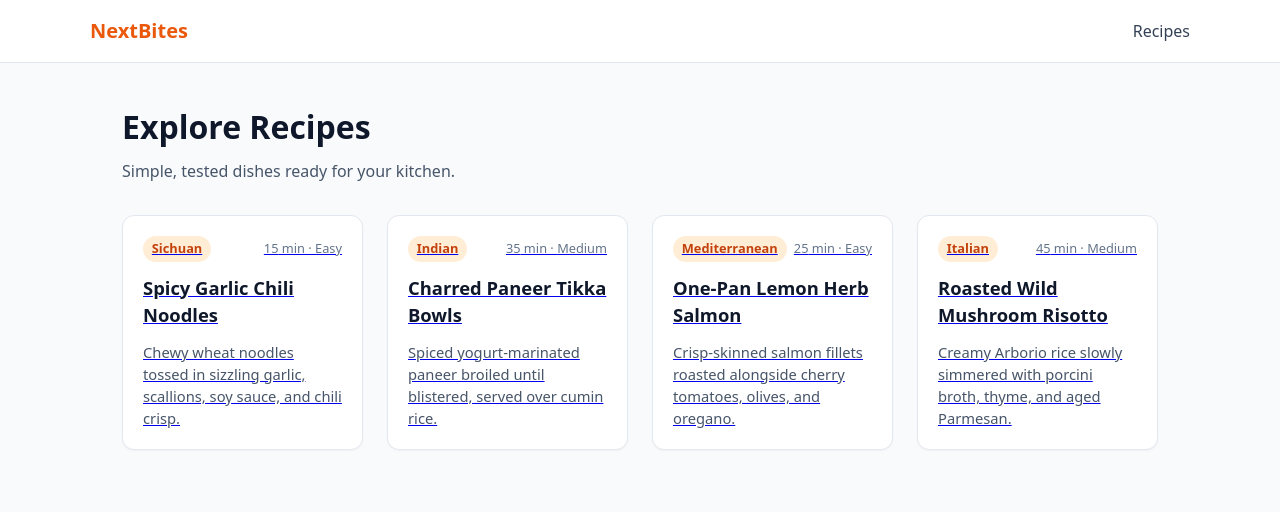
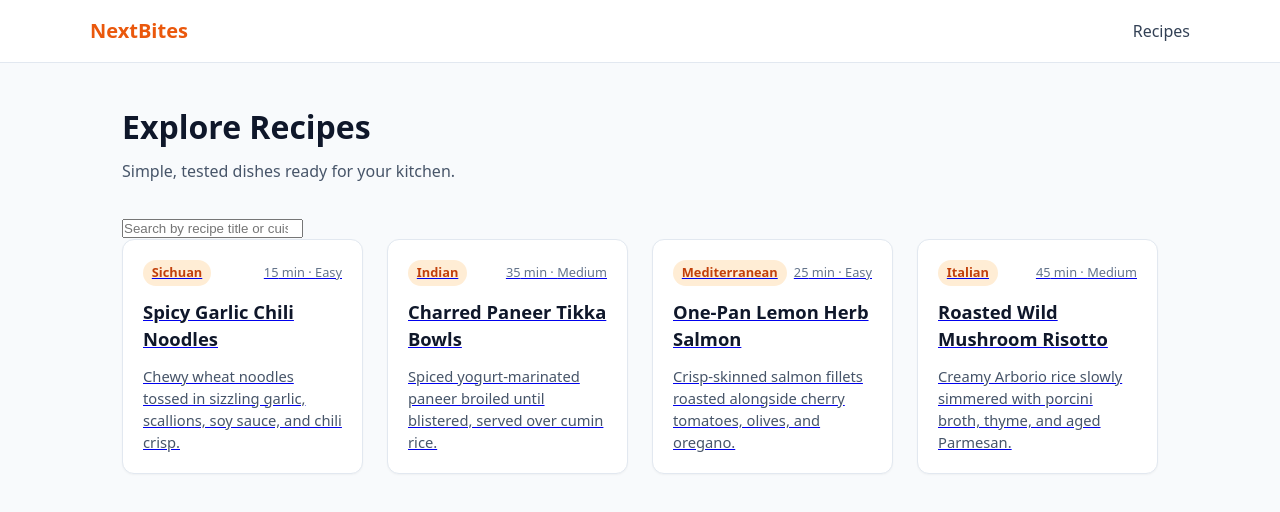
Before and after one commit to saikailashnathk-max/nextbites, a Next.js app: page / in a window 1280 px wide. Shown: the top 512 px of the page. Built offline with nearby package versions, Linux system fonts and the light colour scheme.

Commit message:
Add client RecipeGrid with live search and empty state on home page

```diff
--- /dev/null
+++ b/app/components/RecipeGrid.tsx
@@ -0,0 +1,43 @@
+"use client";
+
+import { useState } from "react";
+import { Recipe } from "../data/recipes";
+import RecipeCard from "./RecipeCard";
+
+export default function RecipeGrid({ recipes }: { recipes: Recipe[] }) {
+  const [query, setQuery] = useState("");
+
+  const normalizedQuery = query.trim().toLowerCase();
+  const filteredRecipes = recipes.filter(
+    (recipe) =>
+      recipe.title.toLowerCase().includes(normalizedQuery) ||
+      recipe.cuisine.toLowerCase().includes(normalizedQuery)
+  );
+
+  return (
+    <div>
+      <div className="search-bar">
+        <input
+          type="search"
+          value={query}
+          onChange={(e) => setQuery(e.target.value)}
+          placeholder="Search by recipe title or cuisine (e.g. Indian, noodles)..."
+          aria-label="Search recipes by title or cuisine"
+          className="search-input"
+        />
+      </div>
+
+      {filteredRecipes.length === 0 ? (
+        <div className="empty-state">
+          <p>No recipes match &ldquo;{query}&rdquo;. Try another title or cuisine!</p>
+        </div>
+      ) : (
+        <section className="recipe-grid">
+          {filteredRecipes.map((recipe) => (
+            <RecipeCard key={recipe.id} recipe={recipe} />
+          ))}
+        </section>
+      )}
+    </div>
+  );
+}
--- a/app/page.tsx
+++ b/app/page.tsx
@@ -1,4 +1,4 @@
-import RecipeCard from "./components/RecipeCard";
+import RecipeGrid from "./components/RecipeGrid";
 import { recipes } from "./data/recipes";
 
 export default function HomePage() {
@@ -9,11 +9,7 @@ export default function HomePage() {
         <p>Simple, tested dishes ready for your kitchen.</p>
       </header>
 
-      <section className="recipe-grid">
-        {recipes.map((recipe) => (
-          <RecipeCard key={recipe.id} recipe={recipe} />
-        ))}
-      </section>
+      <RecipeGrid recipes={recipes} />
     </main>
   );
 }
```
